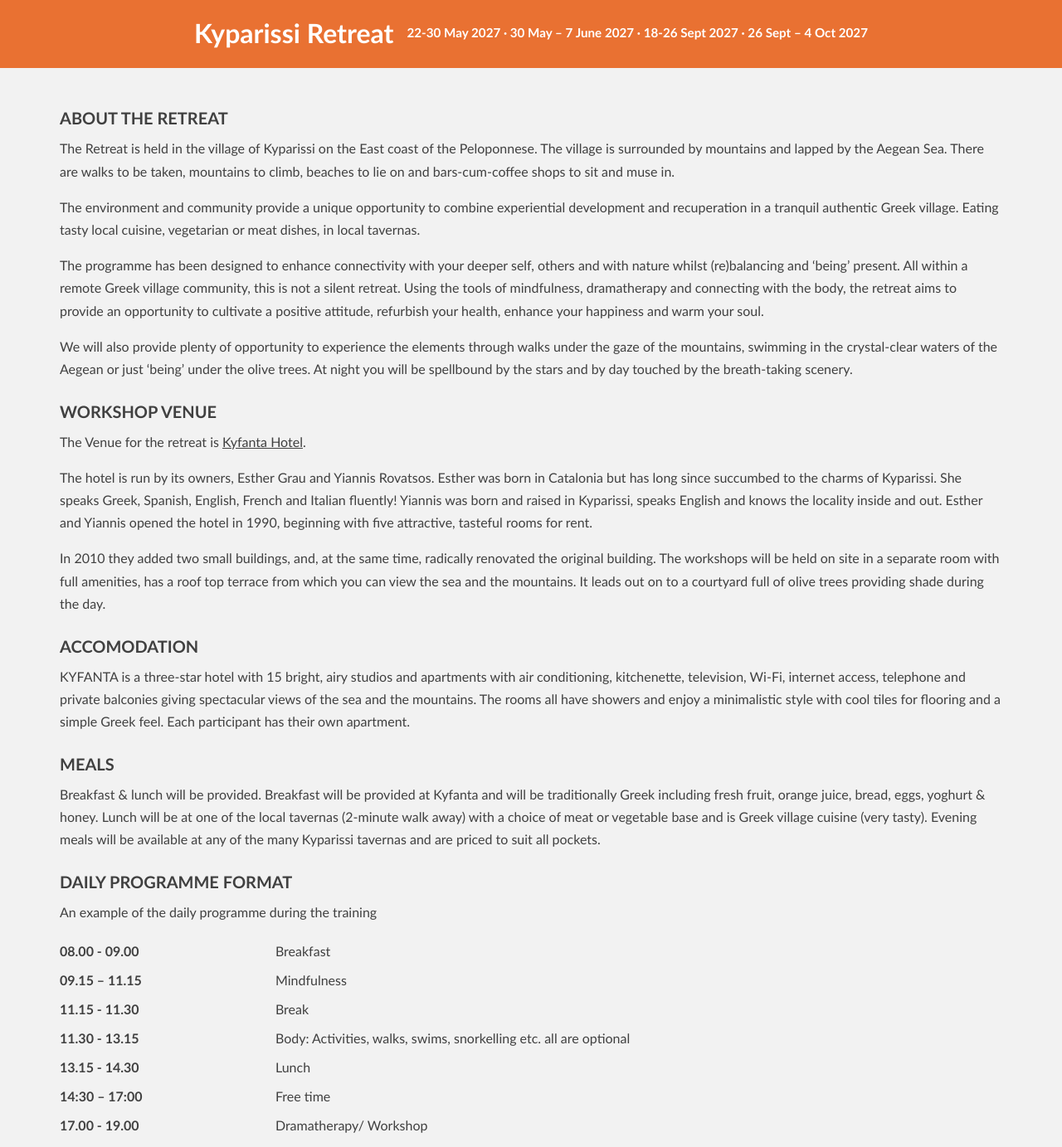
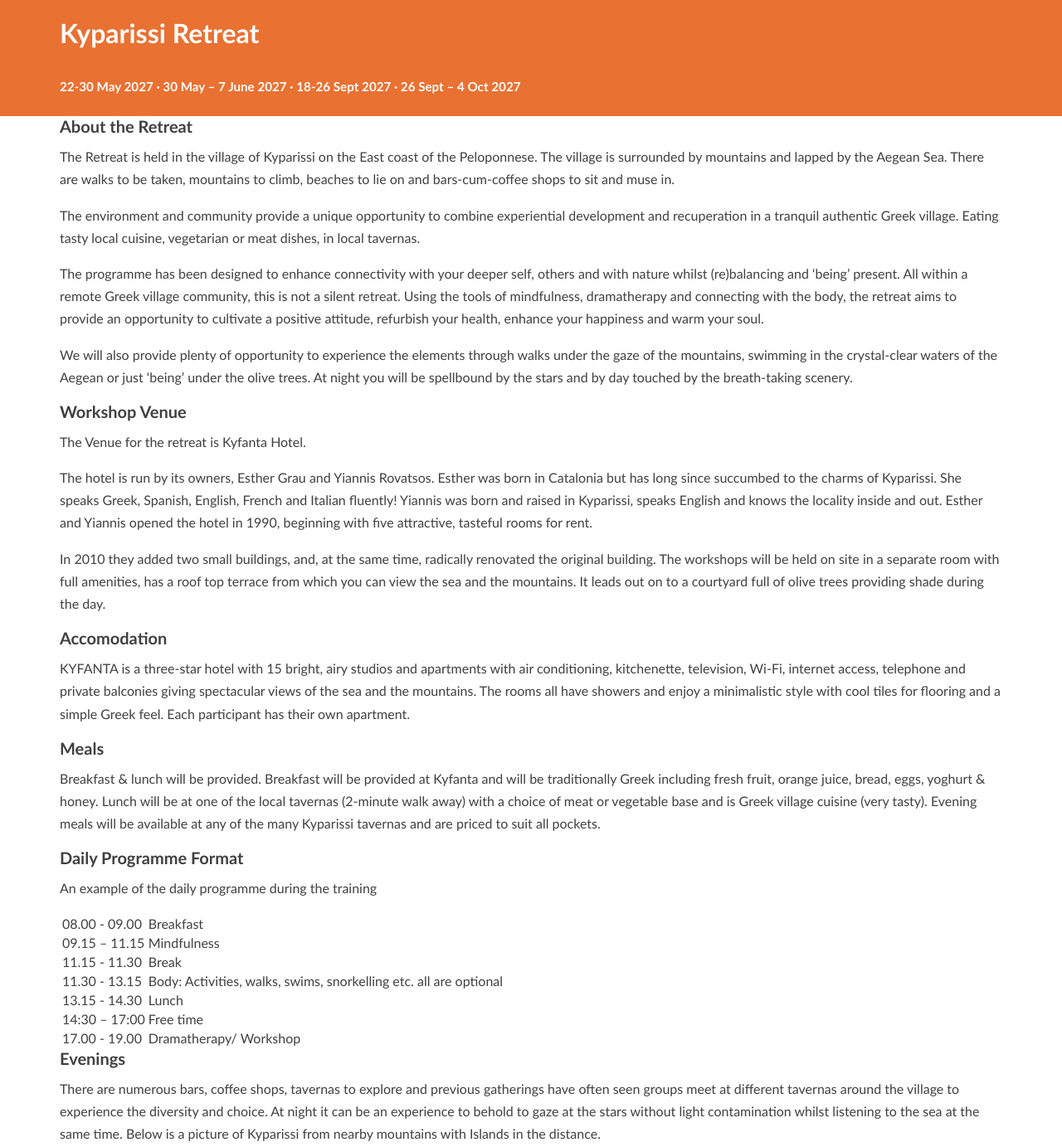
Before and after one commit to lovewue/bruce-website, a plain HTML site: page retreats.html in a window 1280 px wide. Shown: the part 486-1869 px from the top of the page at 83% size. Drawn offline with Linux system fonts and the light colour scheme.

Commit message:
retreats

```diff
--- a/css/style.css
+++ b/css/style.css
@@ -487,24 +487,28 @@
 .retreat-title-band {
   background: var(--orange);
   color: var(--white);
-  display: flex;
-  flex-wrap: wrap;
-  align-items: center;
-  justify-content: space-between;
-  gap: 1rem;
   padding: 1.4rem 0;
 }
-.retreat-title-band h2 { color: var(--white); margin: 0; }
-.retreat-title-band .dates { font-weight: 600; font-size: 0.95rem; margin-left: auto; text-align: right; }
 
-.retreat-section { background: var(--grey-bg); padding: 3rem 0; }
-.retreat-section a, .booking-panel a { text-decoration: underline; }
-.retreat-section h3 { margin-top: 1.6rem; text-transform: uppercase; }
-.retreat-section h3:first-child { margin-top: 0; }
+.retreat-title-container {
+  display: flex;
+  justify-content: space-between;
+  align-items: center;
+  gap: 2rem;
+}
 
-.schedule-table { width: 100%; border-collapse: collapse; margin: 1rem 0; }
-.schedule-table td { padding: 0.5em 1em 0.5em 0; vertical-align: top; }
-.schedule-table td:first-child { font-weight: 700; white-space: nowrap; padding-right: 2rem; }
+.retreat-title-band h2 {
+  margin: 0;
+  color: var(--white);
+  flex: 1;
+}
+
+.retreat-title-band .dates {
+  font-weight: 600;
+  font-size: 0.95rem;
+  text-align: right;
+  white-space: nowrap;
+}
 
 .booking-panel {
   background: var(--grey-bg);
@@ -655,3 +659,13 @@
   .nav-toggle { padding: 0.25rem; }
   .hero-tagline { padding: 0 12px; }
 }
+
+.retreat-title-container {
+    flex-direction: column;
+    align-items: flex-start;
+  }
+
+  .retreat-title-band .dates {
+    text-align: left;
+    white-space: normal;
+  }
--- a/retreats.html
+++ b/retreats.html
@@ -48,11 +48,13 @@
   </section>
 
   <div class="retreat-title-band">
-    <div class="container" style="display:flex; flex-wrap:wrap; align-items:center; justify-content:space-between; gap:1rem;">
-      <h2>Kyparissi Retreat</h2>
-      <div class="dates">22-30 May 2027 &middot; 30 May &ndash; 7 June 2027 &middot; 18-26 Sept 2027 &middot; 26 Sept &ndash; 4 Oct 2027</div>
+  <div class="container retreat-title-container">
+    <h2>Kyparissi Retreat</h2>
+    <div class="dates">
+      22-30 May 2027 · 30 May – 7 June 2027 · 18-26 Sept 2027 · 26 Sept – 4 Oct 2027
     </div>
   </div>
+</div>
 
   <div class="retreat-section">
     <div class="container">
```
